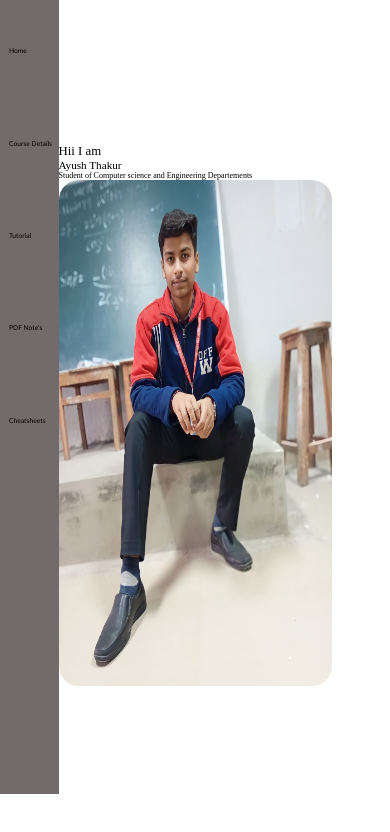
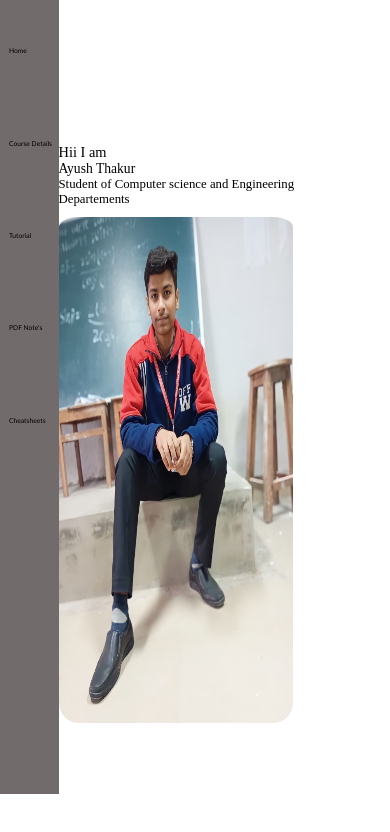
Before and after one commit to mrdeveloper917/Code-With-Ayush, a plain HTML site: page index.html in a window 390 px wide. Drawn offline with Linux system fonts and the light colour scheme.

Commit message:
Update style.css

```diff
--- a/style.css
+++ b/style.css
@@ -228,15 +228,15 @@ span {
     }
 
     .hello {
-        font-size: 80%;
+        font-size: 90%;
     }
 
     .name {
-        font-size: 70%;
+        font-size: 85%;
     }
 
     .about {
-        font-size: 50%;
+        font-size: 80%;
     }
 
     .buttons button {
@@ -245,9 +245,10 @@ span {
     }
 
     img {
-        width: 70vw;
-        height: 10vh;
+        width: 60vw;
+        height: 15vh;
         border-radius: 20px;
+        padding-top: 10px;
 
     }
 
@@ -256,8 +257,16 @@ span {
         font-size: 75%;
     }
 
+    h3 {
+        font-size: 35%;
+    }
+
     h5 {
         font-size: 60%;
+    }
+
+    p {
+        font-size: 25%;
     }
 
     span {
```
